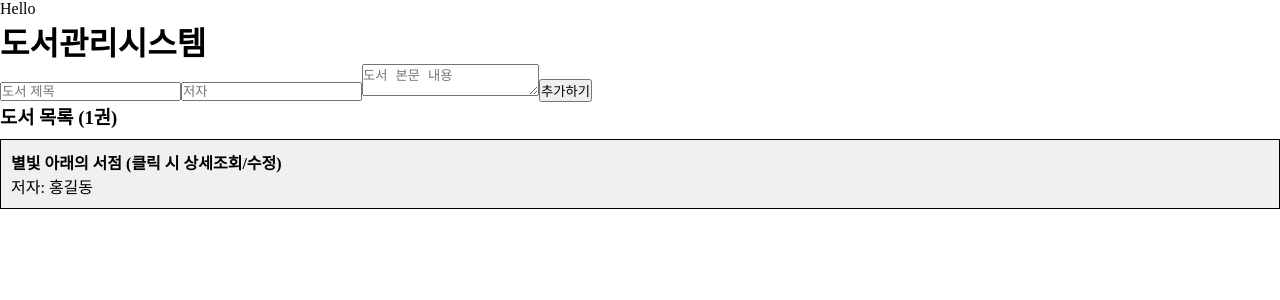
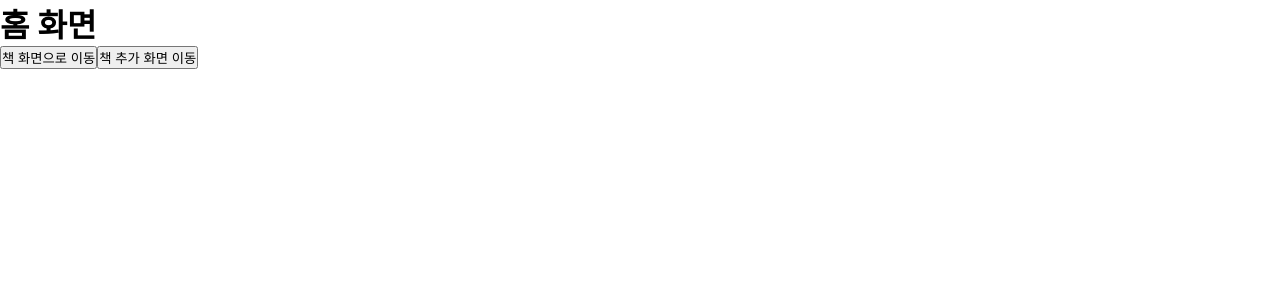
Before and after one commit to lsh4323/AIVLE_Mini-Project_4, a React (Vite) app: page / in a window 1280 px wide. Shown: the top 300 px of the page. Built offline with nearby package versions, Linux system fonts and the light colour scheme; data requests are answered from the project's data file.

Commit message:
라우터

```diff
--- a/src/App.jsx
+++ b/src/App.jsx
@@ -219,42 +219,15 @@ function App() {
 
   // return문 추가, 테스트 후 컨트롤 k c 로 주석처리 하여 동기화 함.
   return (
-    <>
-      <p>Hello</p>
-
-      {currentBook ? (
-        <BookDetail
-          book={currentBook}
-          onUpdateBook={handleUpdateBook}
-          onBack={() => setSelectedBookId(null)}
-        />
-      ) : (
-        <div>
-          <h1>도서관리시스템</h1>
-          <BookForm onAddBook={handleAddBook} />
-
-          <div>
-            <h3>도서 목록 ({books.length}권)</h3>
-            {books.map((b) => (
-              <div
-                key={b.id}
-                onClick={() => setSelectedBookId(b.id)}
-                style={{
-                  border: '1px solid #000',
-                  margin: '10px 0',
-                  padding: '10px',
-                  cursor: 'pointer',
-                  background: '#f0f0f0',
-                }}
-              >
-                <h4>{b.title} (클릭 시 상세조회/수정)</h4>
-                <p>저자: {b.author}</p>
-              </div>
-            ))}
-          </div>
-        </div>
-      )}
-    </>
+    <Routes>
+      <Route path="/" element={<HomeScreen />} />
+      <Route path="/infobook" element={<BookInfoScreen />} />
+      <Route path="/addbook" element={<BookAddScreen />} />
+      <Route
+        path="/addbook"
+        element={<BookAddScreen onAddBook={handleAddBook} />}
+      />
+    </Routes>
   );
 }
 
```
